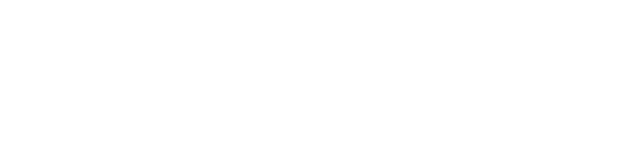
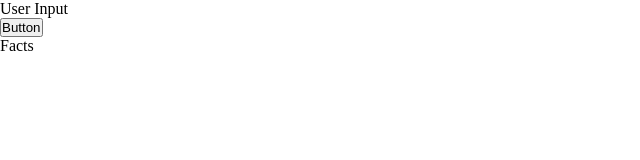
Before and after one commit to markahenrich/NumberTrivia, a plain HTML site: page index.html in a window 1280 px wide. Shown: the whole page, without its empty margins (0-640 px from the left). Drawn offline with Linux system fonts and the light colour scheme.

Commit message:
created basic layout, added basic inital styling.

```diff
--- a/index.html
+++ b/index.html
@@ -7,6 +7,20 @@
     <link rel="stylesheet" href="style.css">
 </head>
 <body>
+    <header></header>
+
+    <main>
+
+        <div class="userInput">User Input</div>
+
+        <div class="buttons"><button>Button</button></div>
+
+        <div class="factText">Facts</div>
+
+    </main>
+
     <script src="app.js"></script>
+
+    <footer></footer>
 </body>
 </html>
--- a/style.css
+++ b/style.css
@@ -0,0 +1,5 @@
+* {
+    margin: 0;
+    padding: 0;
+    box-sizing: border-box;
+}
```
